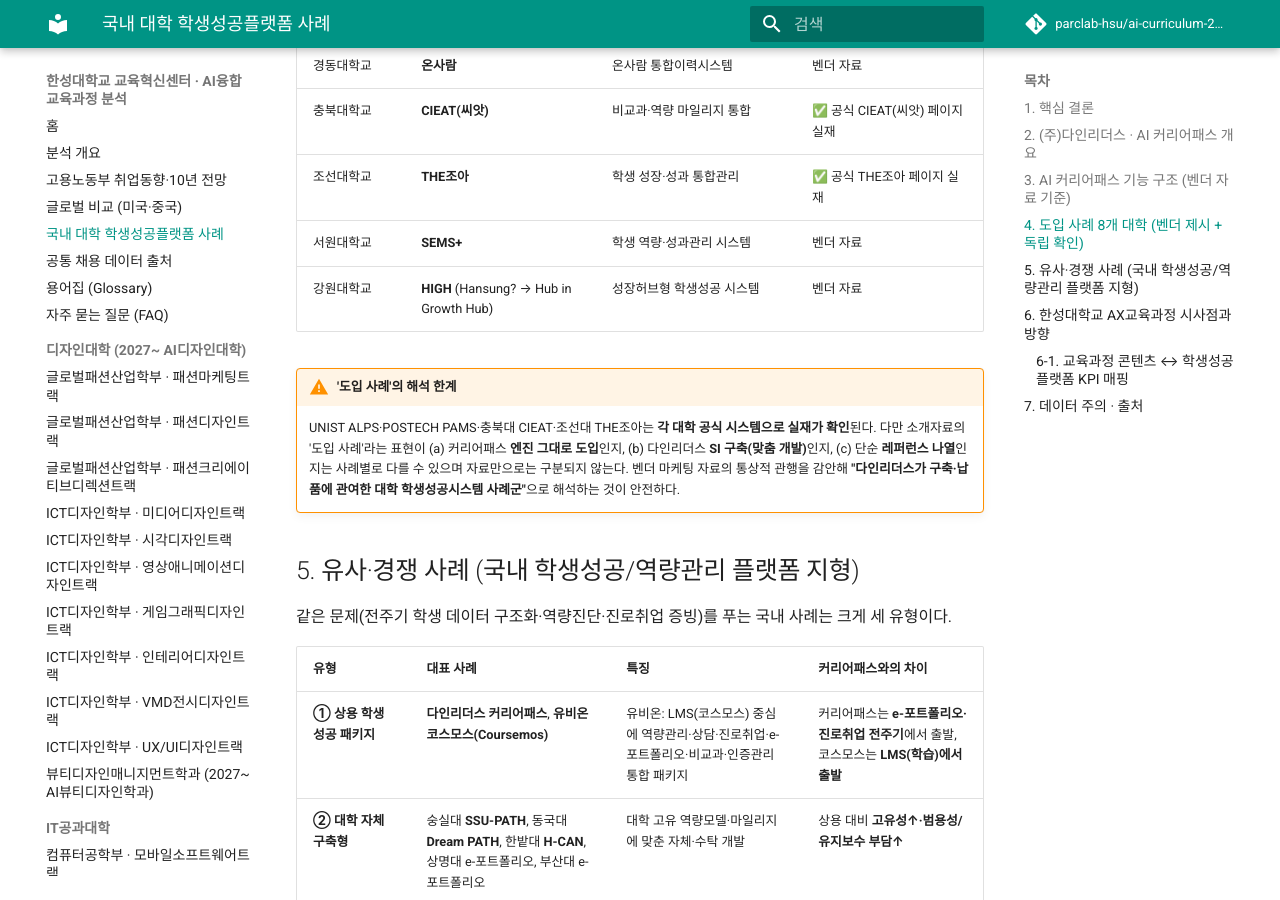
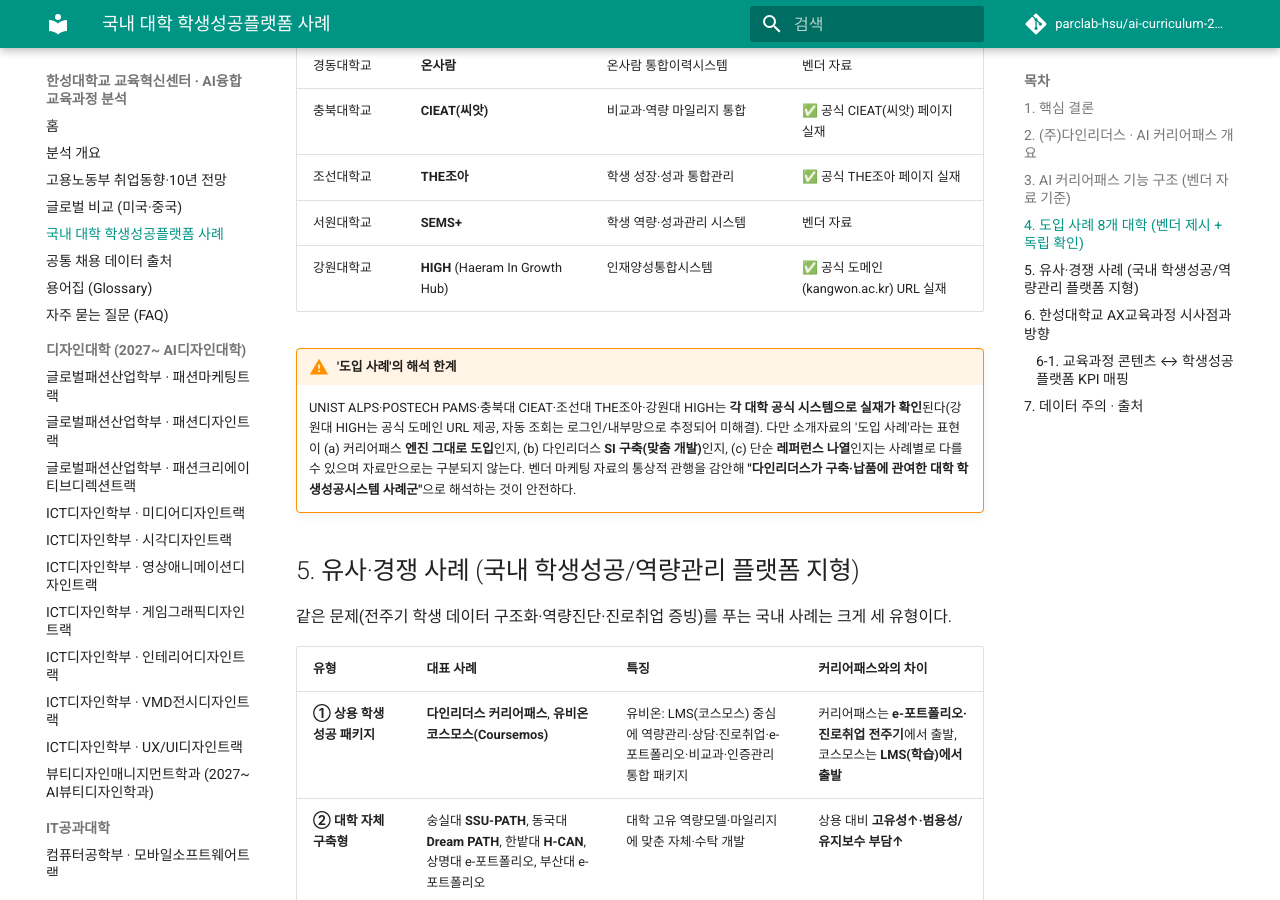
Before and after one commit to parclab-hsu/ai-curriculum-2026, an MkDocs documentation site: the page built from docs/domestic-university-cases.md, in a window 1280 px wide and 900 px high, scrolled down 2863 px. Built offline with MkDocs 1.6.1 and Material for MkDocs 9.7.7, drawn with Linux system fonts in a browser that asks for light colours; comment, search, counter and statistics services are not loaded; some of the changed text lies outside the part shown.

Commit message:
강원대 HIGH(Haeram In Growth Hub) 인재양성통합시스템 정정·독립 확인 추가
Co-Authored-By: Claude Opus 4.8 (1M context) <noreply@anthropic.com>

```diff
--- a/docs/domestic-university-cases.md
+++ b/docs/domestic-university-cases.md
@@ -59,10 +59,10 @@
 | 충북대학교 | **CIEAT(씨앗)** | 비교과·역량 마일리지 통합 | ✅ 공식 CIEAT(씨앗) 페이지 실재 |
 | 조선대학교 | **THE조아** | 학생 성장·성과 통합관리 | ✅ 공식 THE조아 페이지 실재 |
 | 서원대학교 | **SEMS+** | 학생 역량·성과관리 시스템 | 벤더 자료 |
-| 강원대학교 | **HIGH** (Hansung? → Hub in Growth Hub) | 성장허브형 학생성공 시스템 | 벤더 자료 |
+| 강원대학교 | **HIGH** (Haeram In Growth Hub) | 인재양성통합시스템 | ✅ 공식 도메인(kangwon.ac.kr) URL 실재 |
 
 !!! warning "'도입 사례'의 해석 한계"
-    UNIST ALPS·POSTECH PAMS·충북대 CIEAT·조선대 THE조아는 **각 대학 공식 시스템으로 실재가 확인**된다. 다만 소개자료의 '도입 사례'라는 표현이 (a) 커리어패스 **엔진 그대로 도입**인지, (b) 다인리더스 **SI 구축(맞춤 개발)**인지, (c) 단순 **레퍼런스 나열**인지는 사례별로 다를 수 있으며 자료만으로는 구분되지 않는다. 벤더 마케팅 자료의 통상적 관행을 감안해 **"다인리더스가 구축·납품에 관여한 대학 학생성공시스템 사례군"**으로 해석하는 것이 안전하다.
+    UNIST ALPS·POSTECH PAMS·충북대 CIEAT·조선대 THE조아·강원대 HIGH는 **각 대학 공식 시스템으로 실재가 확인**된다(강원대 HIGH는 공식 도메인 URL 제공, 자동 조회는 로그인/내부망으로 추정되어 미해결). 다만 소개자료의 '도입 사례'라는 표현이 (a) 커리어패스 **엔진 그대로 도입**인지, (b) 다인리더스 **SI 구축(맞춤 개발)**인지, (c) 단순 **레퍼런스 나열**인지는 사례별로 다를 수 있으며 자료만으로는 구분되지 않는다. 벤더 마케팅 자료의 통상적 관행을 감안해 **"다인리더스가 구축·납품에 관여한 대학 학생성공시스템 사례군"**으로 해석하는 것이 안전하다.
 
 ## 5. 유사·경쟁 사례 (국내 학생성공/역량관리 플랫폼 지형)
 
@@ -111,7 +111,7 @@
 ## 7. 데이터 주의 · 출처
 
 !!! warning "데이터 주의"
-    본 페이지의 회사·제품·도입 규모 서술 중 상당수는 **벤더 소개자료 및 언론 인터뷰 기반**이다. 도입 대학 수·인증 통과율·"국내 최초/최대" 등은 **벤더 보고값**으로, 독립 감사 수치가 아니다. 8개 도입 사례 중 시스템 **실재**가 공식 페이지로 확인된 곳(UNIST·POSTECH·충북대·조선대)과 벤더 자료에만 근거한 곳을 4장 표에서 구분했다. 경쟁·유사 사례는 각 사의 공개 자료·보도 기준이며 기능 비교는 개괄 수준이다.
+    본 페이지의 회사·제품·도입 규모 서술 중 상당수는 **벤더 소개자료 및 언론 인터뷰 기반**이다. 도입 대학 수·인증 통과율·"국내 최초/최대" 등은 **벤더 보고값**으로, 독립 감사 수치가 아니다. 8개 도입 사례 중 시스템 **실재**가 공식 페이지·도메인으로 확인된 곳(UNIST·POSTECH·충북대·조선대·강원대)과 벤더 자료에만 근거한 곳을 4장 표에서 구분했다. 경쟁·유사 사례는 각 사의 공개 자료·보도 기준이며 기능 비교는 개괄 수준이다.
 
 **출처**
 
@@ -136,6 +136,7 @@
 - **POSTECH** — 「포스테키안 활동 통합관리 시스템(PAMS)」 · <https://pams.postech.ac.kr/postech/client/index.do> · 확인일 2026-07-07
 - **충북대학교** — 「CIEAT(씨앗)」 · <https://cieat.cbnu.ac.kr/> · 확인일 2026-07-07
 - **조선대학교** — 「THE조아」 · <https://thechoa.chosun.ac.kr/> · 확인일 2026-07-07
+- **강원대학교** — 「HIGH(Haeram In Growth Hub) 인재양성통합시스템」 · <https://hight.kangwon.ac.kr/clientMain/a/t/main.do> · 확인일 2026-07-07
 - **유비온** — 「코스모스(Coursemos) 통합 솔루션」 · <http://www.ubion.co.kr/ubion/business_coursemos> · 확인일 2026-07-07
 - **숭실대학교** — 「학생활동이력통합관리시스템(SSU-PATH)」 · <http://biz.ssu.ac.kr/> · 확인일 2026-07-07
 - **한밭대학교** — 「H-CAN 핵심역량 관리시스템」 · <https://hcan.hanbat.ac.kr/> · 확인일 2026-07-07
```
